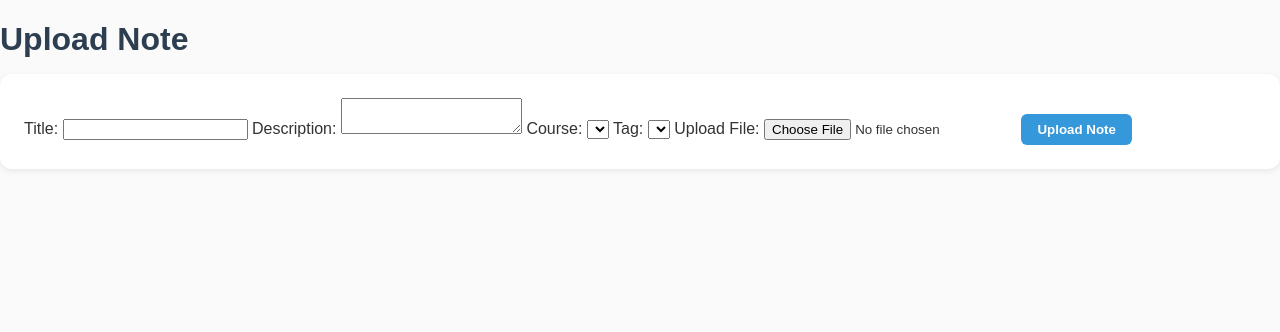
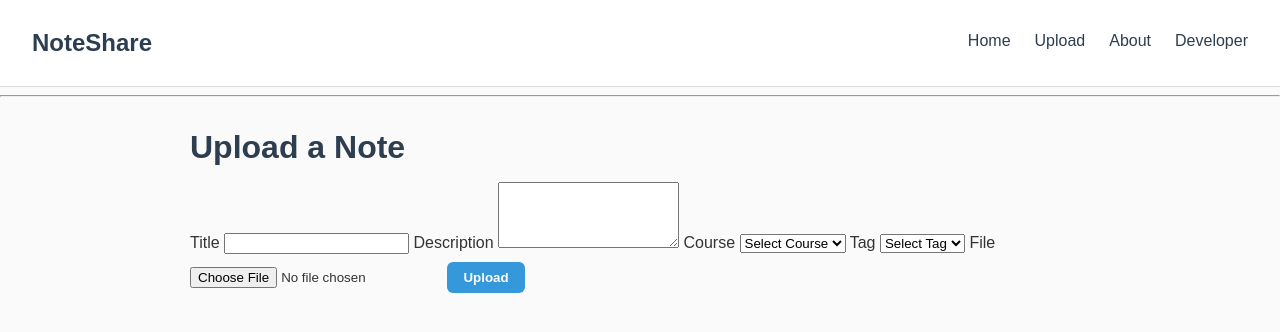
Before and after one commit to RyuPatchanon/Edu_Notes, a website: page upload.html in a window 1280 px wide. Drawn offline with Linux system fonts and the light colour scheme; files that its build step writes are made by us from their sources; no server answers.

Commit message:
navbar 2

```diff
--- a/upload.html
+++ b/upload.html
@@ -1,41 +1,47 @@
 <!DOCTYPE html>
 <html lang="en">
 <head>
-    <meta charset="UTF-8">
-    <meta name="viewport" content="width=device-width, initial-scale=1.0">
-    <title>Upload Note</title>
-    <link rel="stylesheet" href="css/style.css">
+  <meta charset="UTF-8" />
+  <meta name="viewport" content="width=device-width, initial-scale=1.0"/>
+  <title>Upload Note</title>
+  <link rel="stylesheet" href="style.css"/>
 </head>
 <body>
-    <header>
-        <h1>Upload Note</h1>
-    </header>
+  <div id="navbar"></div>
+  <script>
+    fetch('navbar.html')
+      .then(res => res.text())
+      .then(data => {
+        document.getElementById('navbar').innerHTML = data;
+      });
+  </script>
 
-    <section id="upload-form">
-        <form id="upload-note-form" enctype="multipart/form-data">
-            <label for="title">Title:</label>
-            <input type="text" id="title" name="title" required>
+  <div class="container">
+    <h1>Upload a Note</h1>
+    <form id="upload-note-form" class="form">
+      <label for="title">Title</label>
+      <input type="text" id="title" required />
 
-            <label for="description">Description:</label>
-            <textarea id="description" name="description" required></textarea>
+      <label for="description">Description</label>
+      <textarea id="description" rows="4" required></textarea>
 
-            <label for="course_id">Course:</label>
-            <select id="course_id" name="course_id" required>
-                <!-- Options will be dynamically populated -->
-            </select>
+      <label for="course_id">Course</label>
+      <select id="course_id" required>
+        <option value="">Select Course</option>
+      </select>
 
-            <label for="tag_id">Tag:</label>
-            <select id="tag_id" name="tag_id" required>
-                <!-- Options will be dynamically populated -->
-            </select>
+      <label for="tag_id">Tag</label>
+      <select id="tag_id" required>
+        <option value="">Select Tag</option>
+      </select>
 
-            <label for="file">Upload File:</label>
-            <input type="file" id="file" name="file" required>
+      <label for="file">File</label>
+      <input type="file" id="file" accept=".pdf,.docx,.pptx" required />
 
-            <button type="submit">Upload Note</button>
-        </form>
-    </section>
-    <script src="scripts/config.js"></script>
-    <script src="scripts/upload.js"></script>
+      <button type="submit">Upload</button>
+    </form>
+  </div>
+
+  <script src="upload.js"></script>
 </body>
 </html>
```
Also changed, not shown: developer.html (+7 -10 lines), note-detail.html (+26 -19 lines).
